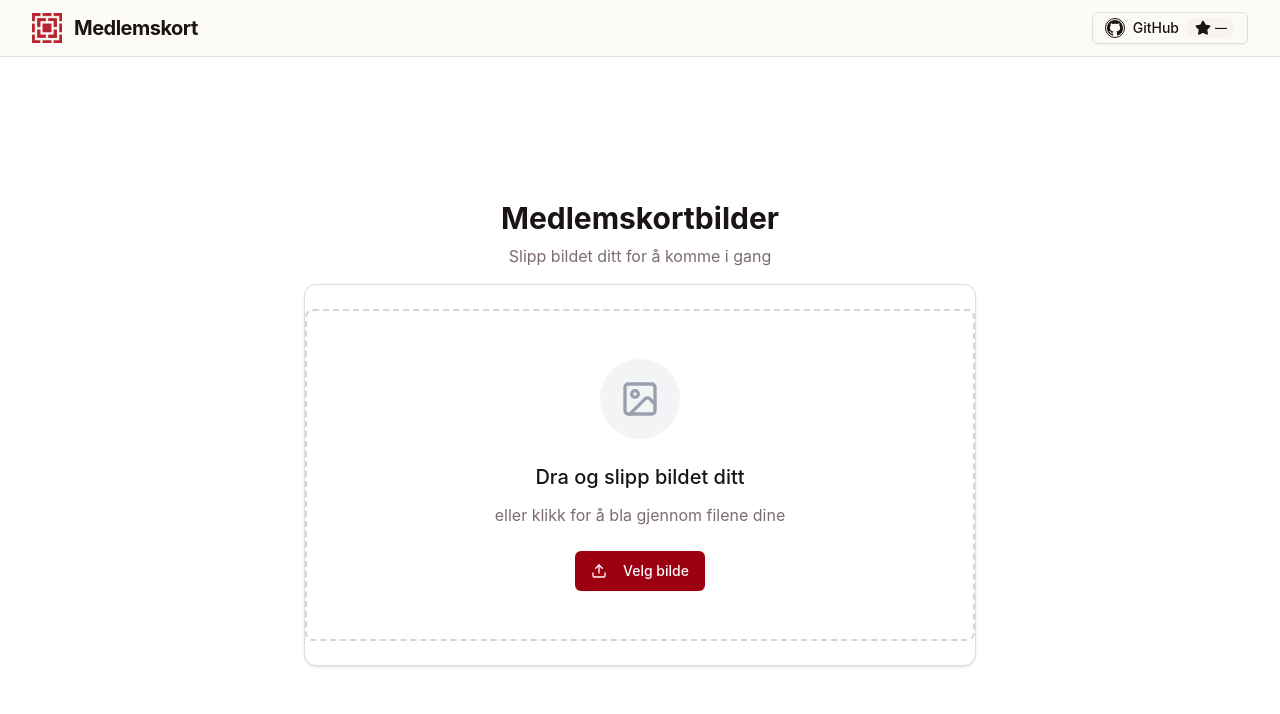
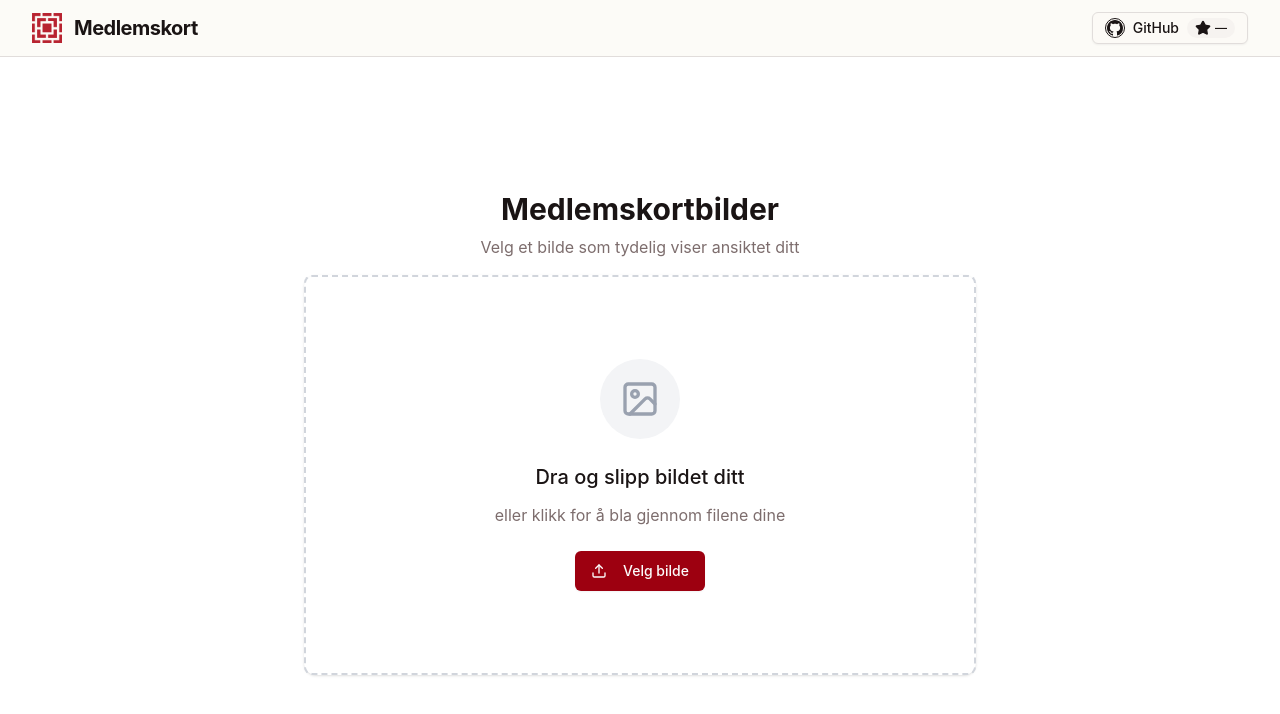
Before and after one commit to henrik392/samfundet-medlemskort, a Next.js app in the folder apps/web/: page / in a window 1280 px wide. Shown: the top 714 px of the page. Built offline with nearby package versions, Linux system fonts and the light colour scheme; no server answers.

Commit message:
Better text

```diff
--- a/apps/web/src/components/photo-cropper.tsx
+++ b/apps/web/src/components/photo-cropper.tsx
@@ -135,14 +135,14 @@ export function PhotoCropper({
         <div className="space-y-2 text-center">
           <h1 className="font-bold text-3xl">Medlemskortbilder</h1>
           <p className="text-muted-foreground">
-            Slipp bildet ditt for å komme i gang
+            Velg et bilde som tydelig viser ansiktet ditt
           </p>
         </div>
 
-        <Card>
+        <Card className="border-none py-0">
           <div
             {...getRootProps()}
-            className={`flex min-h-[300px] cursor-pointer flex-col items-center justify-center rounded-lg border-2 border-dashed p-12 transition-colors ${
+            className={`flex h-full min-h-[400px] cursor-pointer flex-col items-center justify-center rounded-lg border-2 border-dashed p-12 transition-colors ${
               isDragActive
                 ? 'border-primary bg-primary/5'
                 : 'border-gray-300 hover:border-gray-400 hover:bg-gray-50'
```
